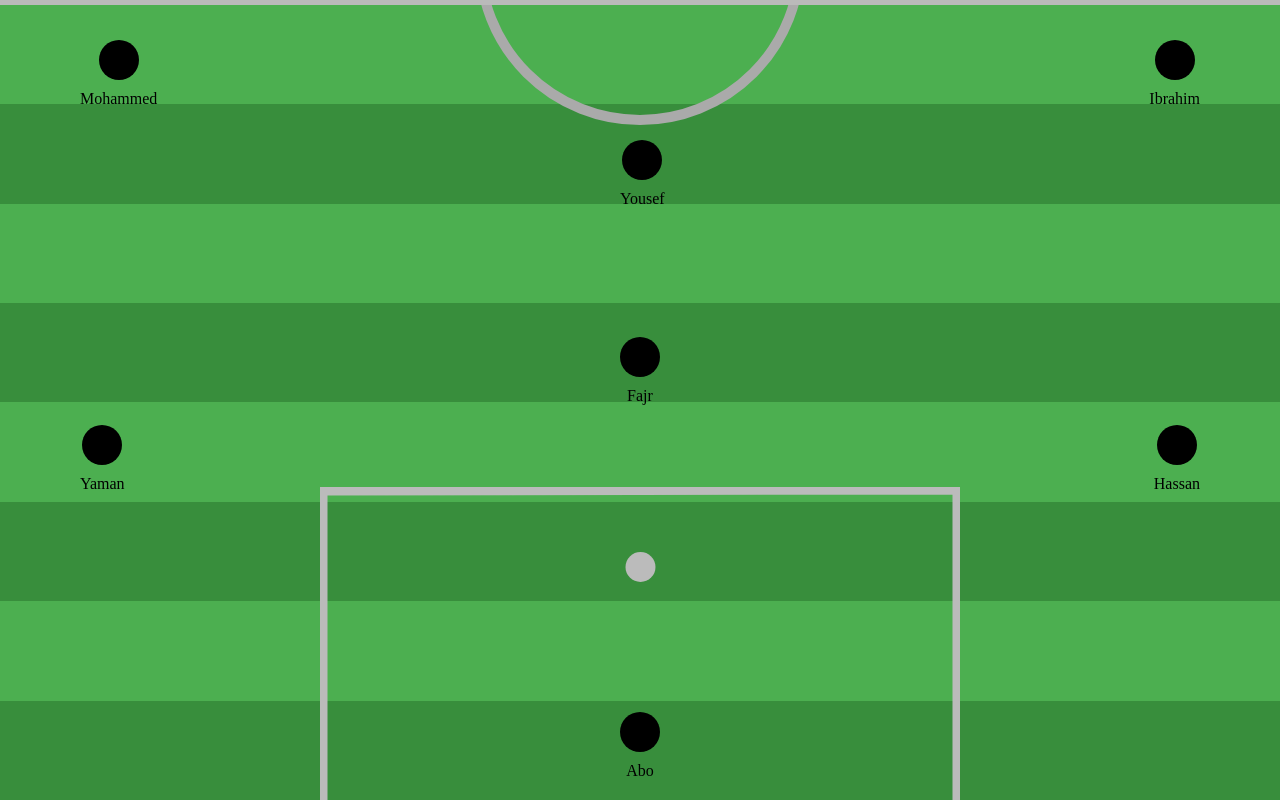
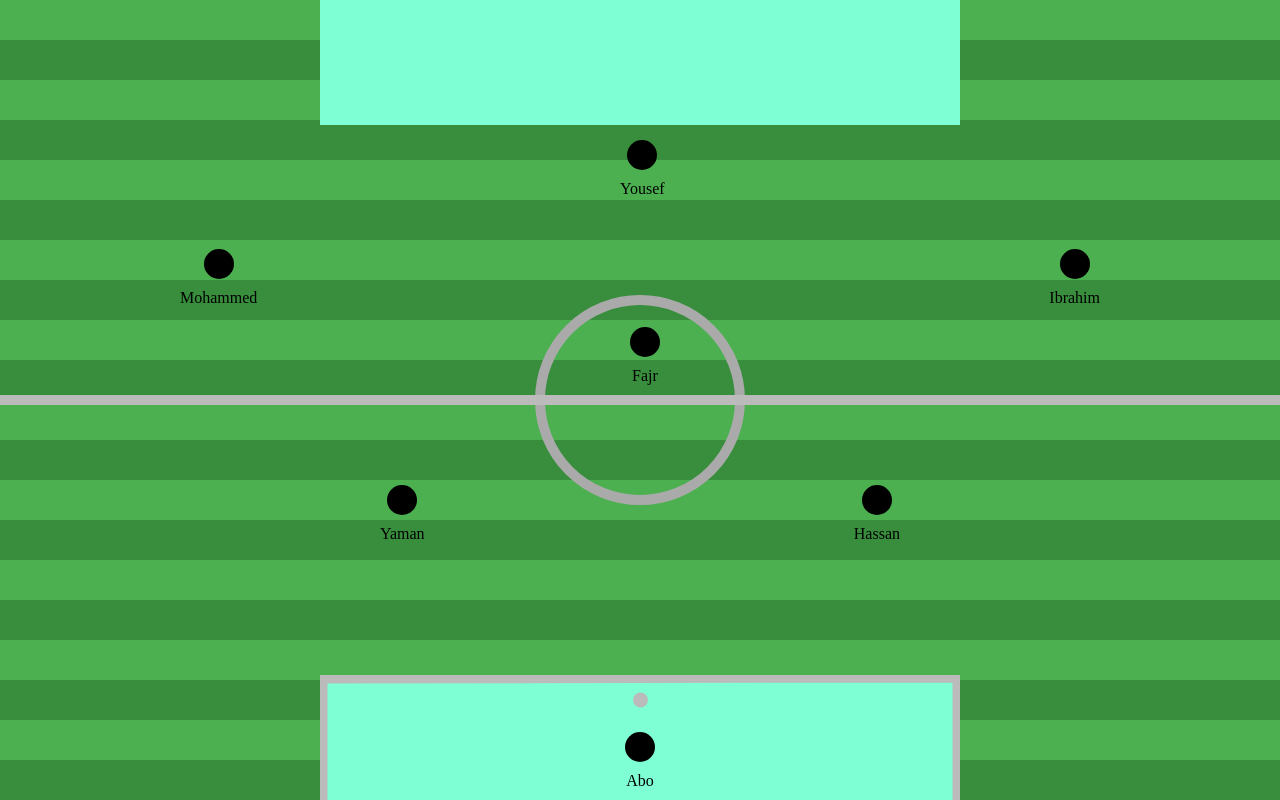
Before and after one commit to a00ae/footbool_team, a plain HTML site: page index.html in a window 1280 px wide. Drawn offline with Linux system fonts and the light colour scheme.

Commit message:
Changing the stadium layout and adding a function responsible for creating player cards.

```diff
--- a/index.html
+++ b/index.html
@@ -10,26 +10,38 @@
 
     <div id="container" class="container">
      <div class="markz"></div>
+     <div class="svg-top">
+                <path d="M 0 1  V 313 " stroke="#bbb" stroke-width="15" fill="none"></path>
+
+
+     </div>
      <svg class="circle-markz">
-        <circle id="mz-circle" fill="none" stroke="#aaa" stroke-width="10" cx="200" cy="-40" width="400" height="200" r="160"></circle>
+        <circle id="mz-circle" fill="none" stroke="#aaa" stroke-width="10" cx="300" cy="150" width="200" height="200" r="100"></circle>
      </svg>
-    <svg id="svg" class="svg">
+    <svg id="svg-bottom" class="svg-bottom">
 
         <path d="M 0 1 L 640 0 V 313 " stroke="#bbb" stroke-width="15" fill="none"></path>
         <path d="M 0 1  V 313 " stroke="#bbb" stroke-width="15" fill="none"></path>
-        <circle id="circle"fill="#bbb" cx="320.5" cy="80" width="30" height="30" r="15"></circle>
+        <circle id="circle"fill="#bbb" cx="320.5" cy="25" width="15" height="15" r="7.5"></circle>
 
 
     </svg>
 
     <div class="team">
-        <div id="attacks" class="attacks">
+        <div id="attacks" class="attacks"></div>
+        <div id="middle" class="middle"></div>
 
-        </div>
-        <div id="middle" class="middle"></div>
+
+
+
+
+
+
         <div class="goalkeeping">
             <div class="player-container-Abo">
-                <div class="player"></div>
+                <div class="player">
+                    <span class="player-7">1</span>
+                </div>
                 <span class="player-Abo">Abo</span>
             </div>
         </div>
--- a/main.js
+++ b/main.js
@@ -1,10 +1,12 @@
 const container = document.getElementById("container");
 
 // attacks
-const attacks = ["Mohammed", "Yousef", "Ibrahim"];
-const middle = ["Yaman", "Fajr", "Hassan"];
+// const attacks = ["Mohammed", "Yousef", "Ibrahim"];
+// const middle = ["Yaman", "Fajr", "Hassan"];
 
-for (let i = 0; i < 8; i++) {
+
+// الارضية
+for (let i = 0; i < 20; i++) {
   const child = document.createElement("div");
 
   child.id = `child-${i}`;
@@ -16,64 +18,125 @@ for (let i = 0; i < 8; i++) {
   }
 }
 
-// middle
-for (let j = 0; j < attacks.length; j++) {
-  const playerContainer = document.createElement("div");
-  const pleyer = document.createElement("div");
-  const pleyerName = document.createElement("span");
-  const playerNumber= document.createElement("span");
-
-
-
-//   player Number;
-
-pleyer.appendChild(playerNumber);
-
-
-// playerNumber.innerText = 10;
 
 
 
 
 
 
-  playerContainer.appendChild(pleyer);
-  playerContainer.appendChild(pleyerName);
-  playerContainer.classList.add(`player-container-${attacks[j]}`);
-  playerContainer.style.display = "flex";
-  playerContainer.style.flexDirection = "column";
-  playerContainer.style.alignItems = "center";
-  playerContainer.style.gap = "10px";
-  playerContainer.style.position = "absolute";
-  document.getElementById("attacks").appendChild(playerContainer);
-  pleyer.classList.add("player");
-  pleyer.id = `player-${attacks[j]}`;
 
-  pleyerName.innerText = attacks[j];
-}
 
-for (let x = 0; x < middle.length; x++) {
 
-  const playerContainer = document.createElement("div");
-  const pleyer = document.createElement("div");
-  const pleyerName = document.createElement("span");
 
-  playerContainer.appendChild(pleyer);
-  playerContainer.appendChild(pleyerName);
-  playerContainer.classList.add(`player-container-${middle[x]}`);
-  console.log(middle[x])
-  playerContainer.style.display = "flex";
-  playerContainer.style.flexDirection = "column";
-  playerContainer.style.alignItems = "center";
-  playerContainer.style.gap = "10px";
-  playerContainer.style.position = "absolute";
-  document.getElementById("middle").appendChild(playerContainer);
 
-  pleyer.classList.add("player");
-  pleyer.id = `player-${middle[x]}`;
 
-  pleyerName.innerText = middle[x];
-}
+
+
+
+
+
+
+
+const team = {
+  attacks: [
+    {
+      id: 1,
+      number: 9,
+      name: "Mohammed",
+      position: "LW",
+    },
+    {
+      id: 2,
+      number: 7,
+      name: "Yousef",
+      position: "CF",
+    },
+    {
+      id: 3,
+      number: 11,
+      name: "Ibrahim",
+      position: "RW",
+    },
+  ],
+  middle: [
+    {
+      id: 4,
+      number: 5,
+      name: "Yaman",
+      position: "LB",
+    },
+    {
+      id: 5,
+      number: 8,
+      name: "Fajr",
+      position: "CM",
+    },
+    {
+      id: 6,
+      number: 4,
+      name: "Hassan",
+      position: "RB",
+    },
+  ],
+};
+
+
+
+// middle
+
+const renderPlayres = (playerArray, containerId) => {
+    // attacks, middle
+  const parentContainer = document.getElementById(containerId);
+
+
+  console.log(parentContainer);
+
+  // Loop And Element
+  playerArray.forEach((player) => {
+// إنشاء عناصر لكل لاعب على حدة
+        const playerContainer = document.createElement("div");
+        const playerInner = document.createElement("div");
+        const playerName = document.createElement("span");
+        const playerNumber = document.createElement("span");
+
+        // تعبئة البيانات
+        playerNumber.innerText = player.number;
+        playerName.innerText = player.name;
+
+        playerInner.appendChild(playerNumber);
+        playerContainer.appendChild(playerInner);
+        playerContainer.appendChild(playerName);
+
+        // التصميم والـ Classes الخاصة بحاوية هذا اللاعب فقط
+        playerContainer.classList.add(`player-container-${player.name}`); // أو حسب ما تريده (مثلاً باسم اللاعب أو مركزه)
+        playerContainer.style.display = "flex";
+        playerContainer.style.flexDirection = "column";
+        playerContainer.style.alignItems = "center";
+        playerContainer.style.gap = "10px";
+        playerContainer.style.position = "absolute";
+
+        playerInner.classList.add("player");
+        playerInner.id = `player-${player.name}`;
+
+        // إضافته إلى الأب الرئيسي (attacks أو middle)
+        parentContainer.appendChild(playerContainer);
+
+
+  });
+};
+
+renderPlayres(team.attacks, "attacks");
+renderPlayres(team.middle, "middle");
+
+
+
+
+
+
+
+
+
+
 
 // // ^ Yousef + 10;
 // const yousef = document.createElement("div");
--- a/style.css
+++ b/style.css
@@ -24,9 +24,15 @@ body {
   flex-direction: column;
   position: relative;
   & .markz {
-    flex-basis: 5%;
-    background-color: #bababa;
-    z-index: 1;
+    width: 100%;
+    height: 10px;
+    background-color: #bbb;
+        position: absolute;
+        top: 50%;
+        left: 50%;
+        transform: translate(-50%, -50%);
+        z-index: 1;
+
   }
 
   & > .child {
@@ -36,22 +42,30 @@ body {
 }
 
 .circle-markz {
-    position: absolute;
-    top:0;
-    left: 50%;
-    transform: translateX(-50%);
-    width: 400px;
-    height: 200px;
+  position: absolute;
+  top: 50%;
+  left: 50%;
+  transform: translate(-50%,calc(-50% + 50px) );
+  width: 600px;
+  height: 400px;
+}
+
+.svg-bottom, .svg-top {
+  position: absolute;
+  width: 640px;
+  height: 125px;
+  background-color: aquamarine;
+   left: 320px;
+
+}
+.svg-top {
+    top: 0;
 
 }
 
-.svg {
-  position: absolute;
-  width: 640px;
-  height: 313px;
-  background-color: transparent;
-  bottom: 0;
-  left: 320px;
+.svg-bottom {
+    bottom: 0;
+
 }
 
 .team {
@@ -64,66 +78,66 @@ body {
   display: flex;
   flex-direction: column;
 
-
   [class*="player-container-"] {
     position: absolute;
     display: flex;
     flex-direction: column;
     gap: 10px;
     align-items: center;
-
   }
 
   & .attacks,
   .middle,
-  .goalkeeping
-  {
+  .goalkeeping {
     position: relative;
     width: 100%;
     flex-basis: 100%;
     .player-container-Mohammed {
-      top: 40px;
-      left: 80px;
+      bottom: -40px;
+      left: 180px;
     }
     .player-container-Yousef {
       top: 140px;
       left: 620px;
     }
     .player-container-Ibrahim {
-      top: 40px;
-      right: 80px;
+      bottom: -40px;
+      right: 180px;
     }
   }
 
   & .middle {
     .player-container-Yaman {
-        bottom: 40px;
-        left: 80px;
+      bottom: -10px;
+      left: 380px;
     }
     .player-container-Fajr {
-        top: 70px;
-        right: 620px;
+      top: 60px;
+      right: 620px;
     }
     .player-container-Hassan {
-        bottom:  40px;
-        right: 80px;
+      bottom: -10px;
+      right: 380px;
     }
   }
 
   & .goalkeeping {
     .player-container-Abo {
-        bottom: 20px;
-        left: 620px;
+      bottom: 10px;
+      left: 625px;
     }
   }
 }
 
 .player {
-  width: 40px;
-  height: 40px;
+  width: 30px;
+  height: 30px;
   border-radius: 50%;
   background: black;
   display: flex;
   justify-content: center;
   align-items: center;
+  & > span {
+    font-size: 12px;
+  }
 }
```
